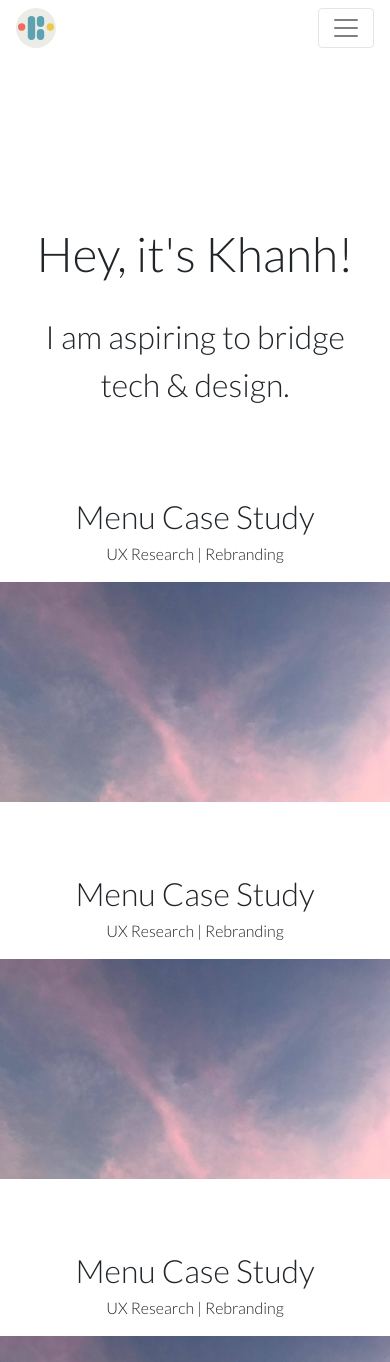
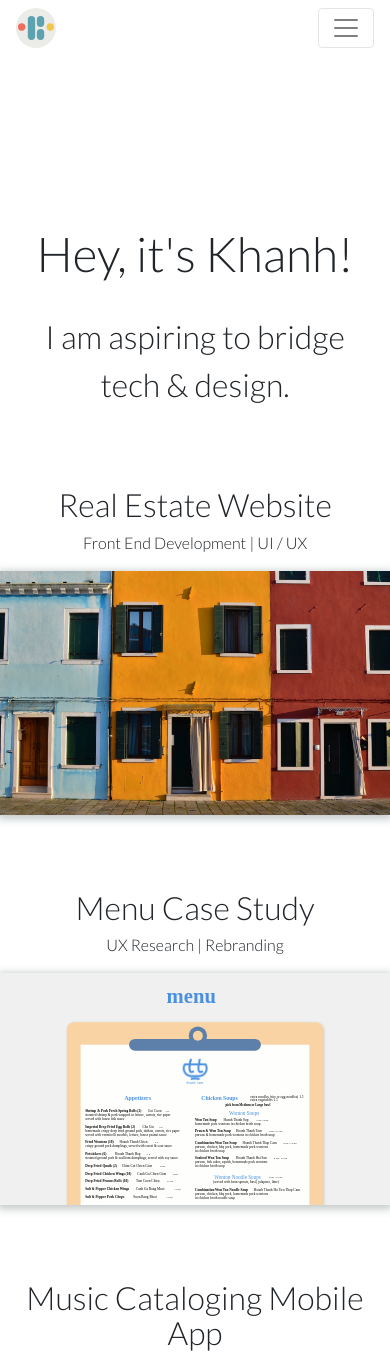
Before and after one commit to khanhngg/khanhngg.github.io, a Jekyll site: the page built from index.html, in a window 390 px wide. Shown: the top 1362 px of the page. Built offline with Jekyll 4.4.1, drawn with Linux system fonts in a browser that asks for light colours; nearby versions of some CDN libraries; some of the changed text lies outside the part shown.

Commit message:
adding project to homepage

```diff
--- a/_includes/footer.html
+++ b/_includes/footer.html
@@ -6,10 +6,10 @@
                 <a href="mailto:knguye20@mail.sfsu.edu">
                     <i class="fa fa-envelope-o" aria-hidden="true"></i>
                 </a>
-                <a href="https://www.linkedin.com/in/khanhnguyenn" target="_blank">
+                <a href="https://www.linkedin.com/in/khanhnguyenn">
                     <i class="fa fa-linkedin" aria-hidden="true"></i>
                 </a>
-                <a href="https://www.instagram.com/khanhnggg/" target="_blank">
+                <a href="https://www.instagram.com/khanhnggg/">
                     <i class="fa fa-instagram" aria-hidden="true"></i>
                 </a>
             </div>
--- a/_includes/nav.html
+++ b/_includes/nav.html
@@ -1,5 +1,4 @@
-
-<nav class="navbar navbar-expand-lg navbar-light">
+<nav class="navbar navbar-expand-lg navbar-light" id="top">
     <a class="navbar-brand global-logo" href="index.html">
       <!-- <img class="logo" src="img/logo.svg" alt="logo"> -->
     </a>
@@ -10,13 +9,13 @@
     <div class="collapse navbar-collapse" id="navbarSupportedContent">
         <ul class="navbar-nav ml-auto">
             <li class="nav-item">
-                <a class="nav-link" href="index.html#projects">Projects</a>
+                <a class="nav-link scroll" href="index.html#projects">Projects</a>
             </li>
             <li class="nav-item">
-                <a class="nav-link" href="index.html#about">About</a>
+                <a class="nav-link scroll" href="index.html#about">About</a>
             </li>
             <li class="nav-item">
-                <a class="nav-link" href="#contact">Contact</a>
+                <a class="nav-link scroll" href="#contact">Contact</a>
             </li>
         </ul>
     </div>
--- a/_layouts/default.html
+++ b/_layouts/default.html
@@ -18,7 +18,7 @@
         {% include footer.html %}
 
         <!-- SCRIPTS -->
-        {% include jquery.html %}
+        {% include js-plugins.html %}
         {% include google-analytics.html %}
     </body>
 </html>
--- a/css/style.css
+++ b/css/style.css
@@ -6,6 +6,24 @@ html, body {
 
 body {
     font-family: 'Lato', sans-serif;
+}
+
+a:active, a:focus, a:hover, a:visited {
+    text-decoration: none;
+}
+
+a, a:active, a:focus {
+    color: #3FC380;
+}
+
+a:hover {
+    color: #6AE368;
+}
+
+::selection {
+    background: #B7EF9C;
+    color: #232828;
+    text-shadow: none;
 }
 
 .div-centered {
@@ -17,13 +35,20 @@ body {
     padding-right: 0;
 }
 
-h1 {
-    font-size: 3rem;
+h1, h2, h3 {
     font-weight: 300;
 }
 
-h2 {
-    font-weight: 300;
+h1 {
+    font-size: 3rem;
+}
+
+h3 {
+    font-size: 1.3rem;
+}
+
+.image-content img {
+    width: 100%;
 }
 
 /* NAV */
@@ -49,7 +74,7 @@ h2 {
 /* MAIN/SECTION */
 .section {
     margin: 5% 0;
-    padding: 5% 0;
+    padding: 2% 0;
 }
 
 /* MAIN/SECTION/HERO */
@@ -76,20 +101,86 @@ h2 {
     font-weight: 300;
 }
 
+.text-intro {
+    padding-bottom: 2%;
+}
+
+.image-content {
+    box-shadow: 0 2px 8px 2px rgba(57,73,76,0.3);
+}
+
 .image-menu-case {
-    padding-top: 56.25%;  /* 450px/800px = 0.5625 */
-    background-size: cover;
+    /*padding-top: 56.25%;   450px/800px = 0.5625 */
+    /*background-size: cover;*/
+    background-size: 100% auto;
     background-repeat: no-repeat;
-    background-image: url(../img/1.jpg);
+}
+
+.text-description {
+    text-align: left;
+    padding-top: 2%;
+}
+
+.text-description-detail {
+    display: flex;
+}
+
+.text-description h3 {
+    font-weight: 400;
+}
+
+.img-container {
+    padding-bottom: 5%;
+}
+
+.img-profile {
+    margin-top: 17%;
 }
 
 /* FOOTER (CONTACT) */
+.section-contact {
+    margin-bottom: 0;
+}
 
-/*-----------------------------------------*/
-/* Tablet : 991px */
-/*-----------------------------------------*/
-@media only screen and (max-width: 991px) {
+.section-contact a {
+    font-size: 2rem;
+    text-decoration: none;
+    color: #6C7A89;
+    transition: all 0.2s ease;
+}
+
+.section-contact a:hover {
+    color: #3D3F49;
+}
+
+.section-contact i {
+    margin: 10%;
+    padding-bottom: 2%;
+}
+
+/*Extra small devices (portrait phones, less than 576px)*/
+@media (max-width: 575px) {
+
+}
+
+/*Small devices (landscape phones, 576px and up)*/
+@media (min-width: 576px) and (max-width: 767px) {
+
+}
+
+/*Medium devices (tablets, 768px and up)*/
+@media (min-width: 768px) and (max-width: 991px) {
     .navbar-nav {
         width: 100%;
     }
 }
+
+/*Large devices (desktops, 992px and up)*/
+@media (min-width: 992px) and (max-width: 1199px) {
+
+}
+
+/*Extra large devices (large desktops, 1200px and up)*/
+@media (min-width: 1200px) {
+
+}
--- a/index.html
+++ b/index.html
@@ -19,13 +19,16 @@ layout: default
         <div class="section-content container">
             <div class="row">
                 <div class="col-lg-8 col-md-10 col-sm-12 div-centered">
-                    <h2>Menu Case Study</h2>
-                    <p>UX Research | Rebranding</p>
+                    <h2>Real Estate Website</h2>
+                    <p>Front End Development | UI / UX</p>
                 </div>
             </div>
         </div>
         <a href="project-menu.html">
-            <figure class="image-content image-menu-case"></figure>
+            <figure class="image-content image-menu-case">
+                <img src="../img/project-realestate/matthaeus-73417.jpg" alt="Image description" />
+                <!-- Photo by matthaeus on Unsplash -->
+            </figure>
         </a>
     </section>
     <!-- /project menu -->
@@ -40,7 +43,9 @@ layout: default
             </div>
         </div>
         <a href="project-menu.html">
-            <figure class="image-content image-menu-case"></figure>
+            <figure class="image-content image-menu-case">
+                <img src="../img/project-menu/project-banner-restaurantmenu.svg" alt="Image description" />
+            </figure>
         </a>
     </section>
     <!-- /project -->
@@ -49,14 +54,79 @@ layout: default
         <div class="section-content container">
             <div class="row">
                 <div class="col-lg-8 col-md-10 col-sm-12 div-centered">
-                    <h2>Menu Case Study</h2>
-                    <p>UX Research | Rebranding</p>
+                    <h2>Music Cataloging Mobile App</h2>
+                    <p>UI / UX Design</p>
                 </div>
             </div>
         </div>
         <a href="project-menu.html">
-            <figure class="image-content image-menu-case"></figure>
+            <figure class="image-content image-menu-case">
+                <!-- Photo by Valentino Funghi on Unsplash -->
+                <img src="../img/project-music/valentino-funghi-146040.jpg" alt="Image description" />
+            </figure>
         </a>
     </section>
     <!-- /project -->
+
+    <section class="section section-about" id="about">
+        <div class="section-content container">
+            <div class="row">
+                <div class="col-lg-8 col-md-10 col-sm-12 div-centered text-intro">
+                    <h2>About Me</h2>
+                    <p>I'm actively seeking for intern or new grad position in software engineering / front end development.
+                    </p>
+                </div>
+                <div class="col-lg-6 col-md-10 col-sm-12 div-centered text-description">
+                    <p>
+                        Currently, I am a <i>computer science undergrad</i> as well as a <i>teaching assistant</i> for a Software Development course at <strong>San Francisco State University</strong>.
+                    </p>
+                    <p>
+                        In the summer of 2017, I had the pleasure to be interning with
+                        <a href="https://www.sfmoma.org/">
+                            <strong>San Franciso Museum of Modern Art (SFMOMA)</strong>
+                        </a>
+                        as a web developer intern. I was building a dashboard web app using
+                        <a href="https://d3js.org/">
+                            <i>D3.js</i>
+                        </a>
+                         library to create dynamic data visualizations of the museum collection data.
+                         <br>
+                         Look out for an <a href="https://www.sfmoma.org/series/sfmoma-lab/">article</a> I collaborated with my department head for more details of the project.
+                    </p>
+                    <p>
+                        Fascinated by technology and design, I have been working on several projects with both perspectives in mind. I love building not just functional but also aesthetically pleasing and user friendly applications. I'm thriving to grow personally and professionally as a <strong>developer with a design centric approach</strong>.
+                        <br>
+                        Check out my work and if you're interested, let's
+                        <a href="#contact">get in touch</a>!
+                    </p>
+                </div>
+                <div class="col-lg-6 col-md-10 col-sm-12 div-centered img-container">
+                    <img class="rounded-circle img-profile" src="img/profile.jpg" alt="profile picture" width="200" height="200">
+                </div>
+                <div class="col-lg-12 div-centered text-description-detail">
+                    <div class="col-lg-6 text-description  ">
+                        <div class="col-lg-3 col-md-10 col-sm-12">
+                            <h3>Development</h3>
+                        </div>
+                        <div class="col-lg-9 col-md-10 col-sm-12">
+                            <p>HTML, CSS, JavaScript, Bootstrap, jQuery, D3.js</p>
+                            <p>Java, C++, C, PHP, Matlab, Node.js</p>
+                        </div>
+                    </div>
+                    <div class="col-lg-6 text-description ">
+                        <div class="col-lg-3 col-md-10 col-sm-12">
+                            <h3>Design</h3>
+                        </div>
+                        <div class="col-lg-9 col-md-10 col-sm-12">
+                            <p>UI/UX, Digital Graphics, Sketches</p>
+                            <p>Sketch, Adobe Illustrator, InVision</p>
+                        </div>
+                    </div>
+                </div>
+            </div>
+        </div>
+    </section>
+    <!-- /about -->
+
 </div>
+<!-- main -->
--- /dev/null
+++ b/js/smooth-scrolling.js
@@ -0,0 +1,36 @@
+// Select all links with hashes
+$('a[href*="#"]')
+  // Remove links that don't actually link to anything
+  .not('[href="#"]')
+  .not('[href="#0"]')
+  .click(function(event) {
+    // On-page links
+    if (
+      location.pathname.replace(/^\//, '') == this.pathname.replace(/^\//, '')
+      &&
+      location.hostname == this.hostname
+    ) {
+      // Figure out element to scroll to
+      var target = $(this.hash);
+      target = target.length ? target : $('[name=' + this.hash.slice(1) + ']');
+      // Does a scroll target exist?
+      if (target.length) {
+        // Only prevent default if animation is actually gonna happen
+        event.preventDefault();
+        $('html, body').animate({
+          scrollTop: target.offset().top
+        }, 750, function() {
+          // Callback after animation
+          // Must change focus!
+          var $target = $(target);
+          $target.focus();
+          if ($target.is(":focus")) { // Checking if the target was focused
+            return false;
+          } else {
+            $target.attr('tabindex','-1'); // Adding tabindex for elements not focusable
+            $target.focus(); // Set focus again
+          };
+        });
+      }
+    }
+  });
```
Also changed, not shown: _includes/js-plugins.html (renamed from _includes/jquery.html, +13 -1 lines), img/profile.jpg (added), img/project-menu/project-banner-restaurantmenu.svg (added), img/project-realestate/matthaeus-73417.jpg (added), 4 other files.
